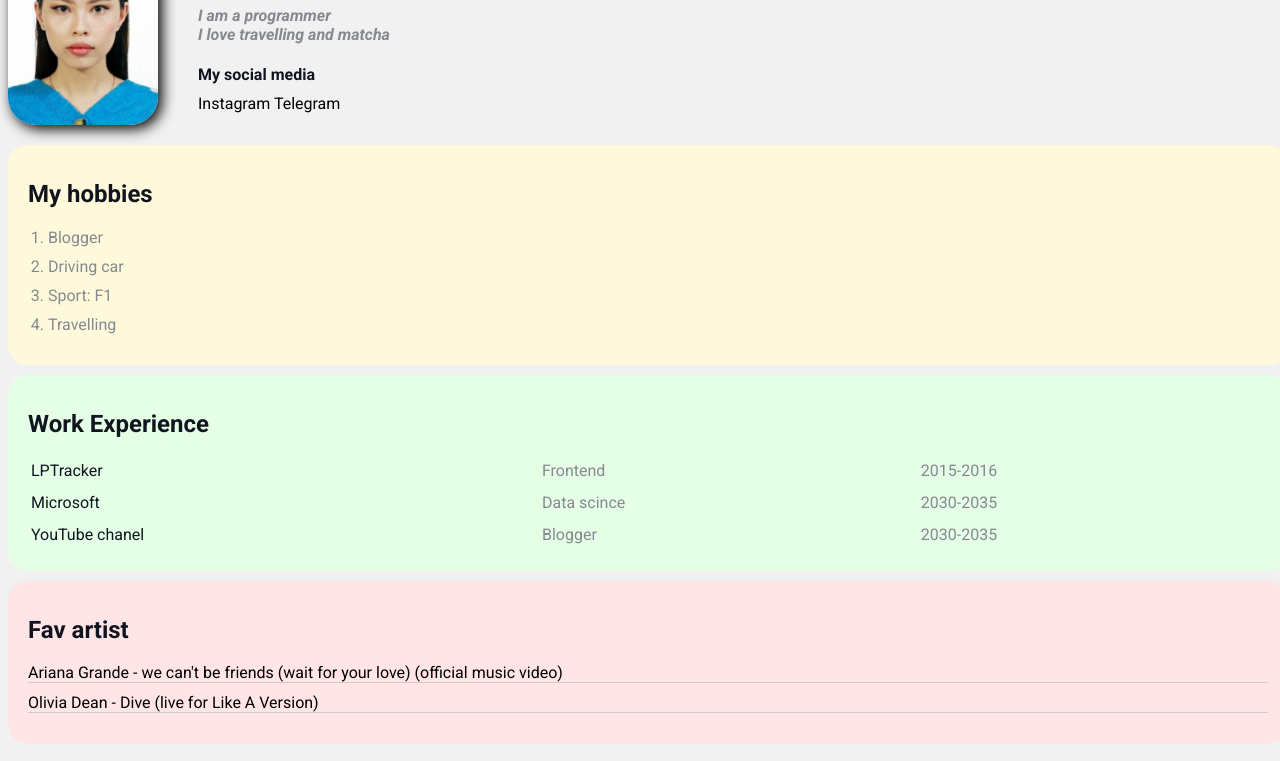
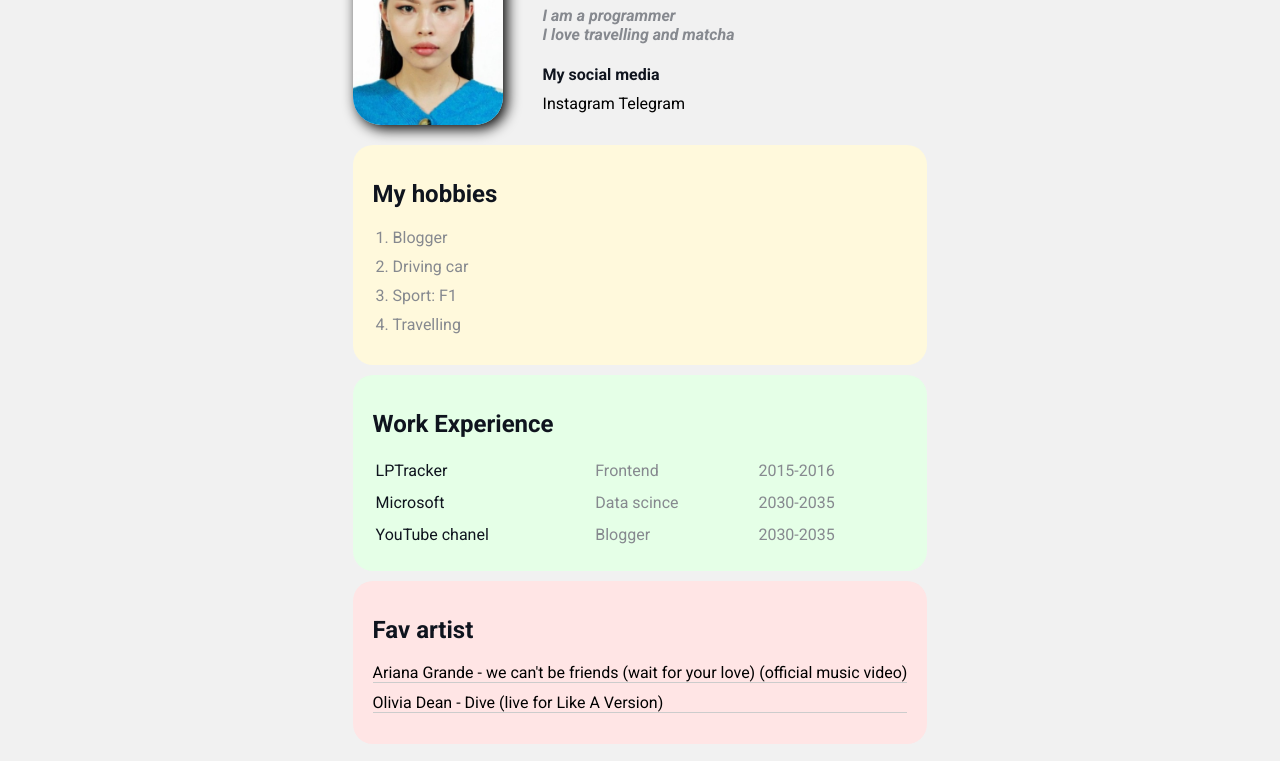
Before and after one commit to aknoorah/css, a plain HTML site: page index.html in a window 1280 px wide. Shown: the part 83-844 px from the top of the page. Drawn offline with Linux system fonts and the light colour scheme.

Commit message:
update style.css

```diff
--- a/styles.css
+++ b/styles.css
@@ -6,6 +6,9 @@
 body{
     background-color: #f1f1f1;
     color: #0f141e;
+     display: flex;
+  justify-content: center;  /* горизонтально по центру */
+  align-items: center;
 
 
   font-family: "Roboto", sans-serif;
@@ -13,7 +16,6 @@ body{
   font-weight: <weight>;
   font-style: normal;
   font-variation-settings;
-  width: 100%;
 }
 a{
     color:black;
@@ -41,7 +43,7 @@ a:visited {
     margin-bottom: 20px;
     display: flex;
 }
-
+-
 @media  (max-width: 700px) {
     .info {
         text-align: center;
```
